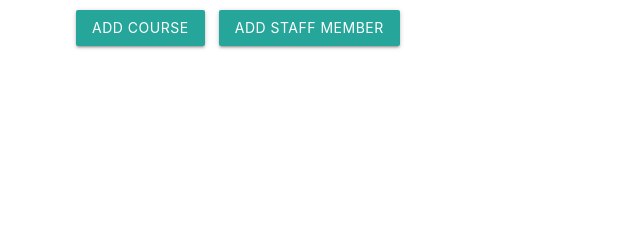
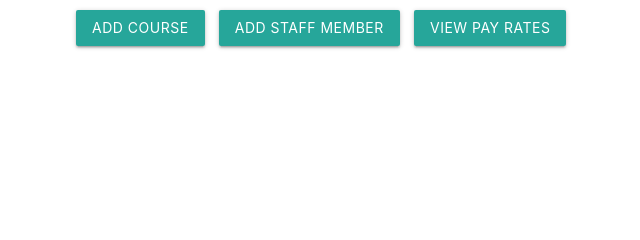
Before and after one commit to Staff-Allocations/Staff-Allocations, a Flask app: page / in a window 1280 px wide. Shown: the part 420-660 px from the top of the page, without its empty margins (116-756 px from the left). Run offline with Flask 3, Linux system fonts and the light colour scheme.

Commit message:
Update index.html

```diff
--- a/App/templates/index.html
+++ b/App/templates/index.html
@@ -79,9 +79,12 @@
         <form method="POST" action="/addCourseDetails" style="display: inline-block; padding-right: 10px; padding-top: 10px;">
             <button class="btn waves-effect waves-light" type="submit" name="action">Add Course</button>
         </form>
-        <form method="POST" action="/addStaffDetails" style="display: inline-block;">
+        <form method="POST" action="/addStaffDetails" style="display: inline-block; padding-right: 10px;">
             <button class="btn waves-effect waves-light" type="submit" name="action">Add Staff Member</button>
         </form>
+        <form method="POST" action="/viewpayrates" style="display: inline-block;">
+          <button class="btn waves-effect waves-light" type="submit" name="action">View Pay Rates</button>
+      </form>
     </div>
 </div>
 
```
